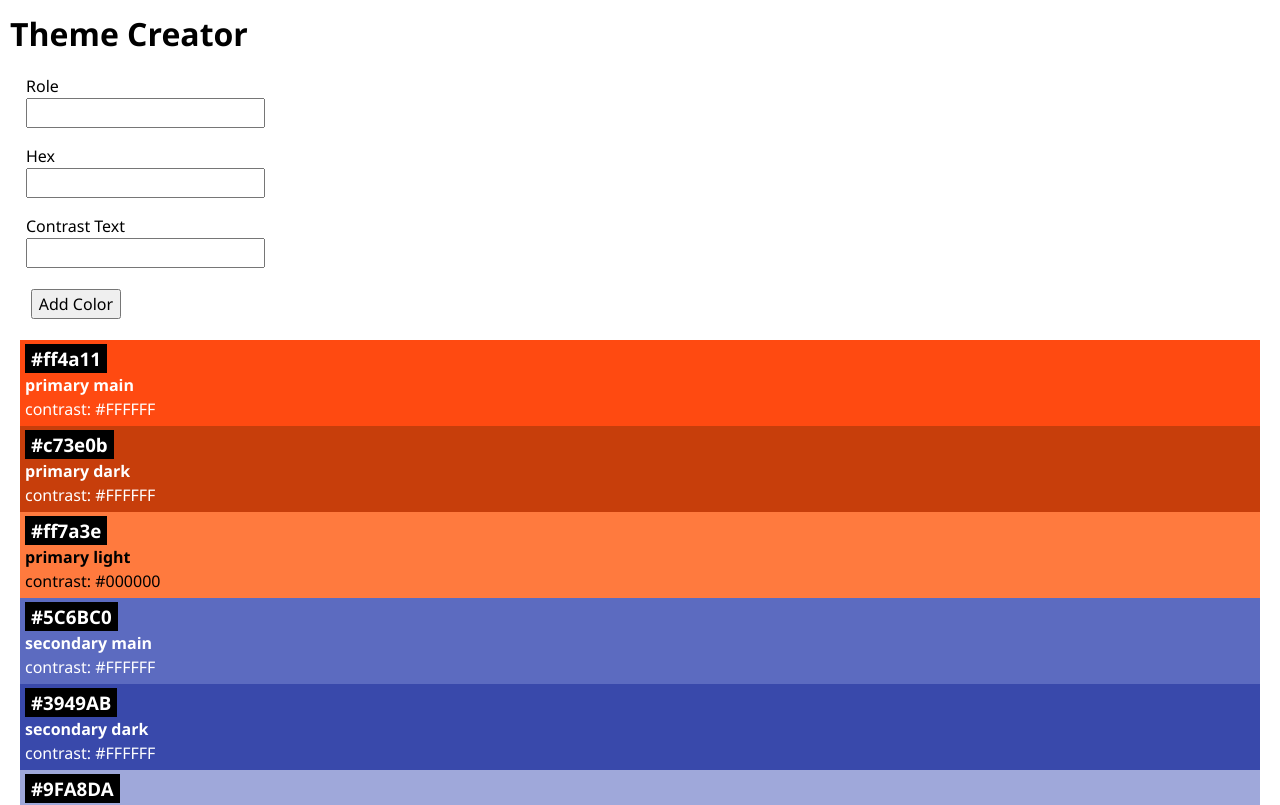
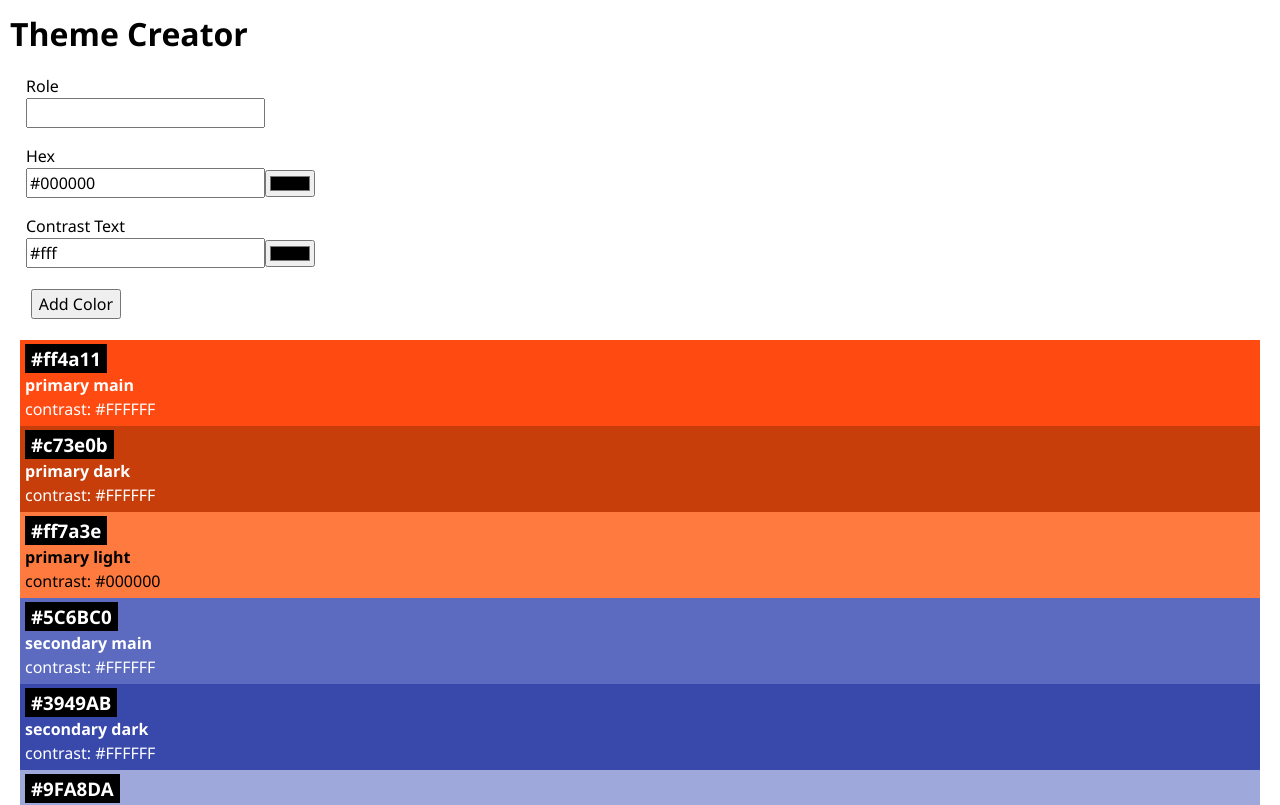
Before and after one commit to DanielCyubahiro/super-funicular, a React (Vite) app: page / in a window 1280 px wide. Shown: the top 805 px of the page. Built offline with nearby package versions, Linux system fonts and the light colour scheme.

Commit message:
Add date picker and validation on the form

```diff
--- a/src/Components/ColorForm/ColorForm.jsx
+++ b/src/Components/ColorForm/ColorForm.jsx
@@ -1,20 +1,102 @@
-import './ColorForm.css'
+import './ColorForm.css';
+import {useState} from 'react';
+import {isValidHex} from '../../lib/utls.js';
+
 const ColorForm = () => {
+  const [color, setColor] = useState('#000000');
+  const [contrastText, setContrastText] = useState('#fff');
+  const [role, setRole] = useState('');
+  const [errors, setErrors] = useState({
+    color: '',
+    contrastText: '',
+  });
+
+  const handleSumbit = (e) => {
+    e.preventDefault();
+  };
+  const handleChangeColor = (value, source) => {
+    if (source === 'color') {
+      setColor(value);
+
+      //Validate hex value
+      !isValidHex(value) ? setErrors(
+              prevState => ({...prevState, color: 'Invalid hex color format'}))
+          :
+          setErrors(prevState => ({...prevState, color: ''}));
+    } else if (source === 'contrast-text') {
+      setContrastText(value);
+
+      //Validate hex value
+      !isValidHex(value) ? setErrors(
+              prevState => ({
+                ...prevState,
+                contrastText: 'Invalid hex color format',
+              }))
+          :
+          setErrors(prevState => ({...prevState, contrastText: ''}));
+    }
+  };
   return (
-      <form>
+      <form onSubmit={handleSumbit}>
         <label htmlFor={'role'}>
           Role
-          <input id={'role'} type="text"/>
+          <input
+              required
+              value={role}
+              id={'role'}
+              type="text"
+              onChange={(e) => setRole(e.target.value)}
+          />
         </label>
         <label htmlFor={'hex'}>
           Hex
-          <input id={'hex'} type="text"/>
+          <div className={'color-input-group'}>
+            <input
+                value={color}
+                id={'hex'}
+                type="text"
+                onChange={(e) => handleChangeColor(e.target.value, 'color')}
+            />
+            <input
+                value={color}
+                type="color"
+                onChange={(e) => handleChangeColor(e.target.value, 'color')}
+            />
+          </div>
+          {errors.color &&
+              <span
+                  className="error-message">
+                {errors.color}
+              </span>
+          }
         </label>
         <label htmlFor={'contrastText'}>
           Contrast Text
-          <input id={'contrastText'} type="text"/>
+          <div className={'color-input-group'}>
+            <input
+                value={contrastText}
+                id={'contrastText'}
+                type="text"
+                onChange={(e) => handleChangeColor(e.target.value,
+                    'contrast-text')}
+            />
+            <input
+                value={contrastText}
+                type="color"
+                onChange={(e) => handleChangeColor(e.target.value,
+                    'contrast-text')}
+            />
+          </div>
+          {errors.contrastText &&
+              <span
+                  className="error-message">
+                {errors.contrastText}
+              </span>
+          }
         </label>
-        <button type="submit">
+        <button
+            type="submit"
+            disabled={Object.values(errors).some(error => error)}>
           Add Color
         </button>
       </form>
```
